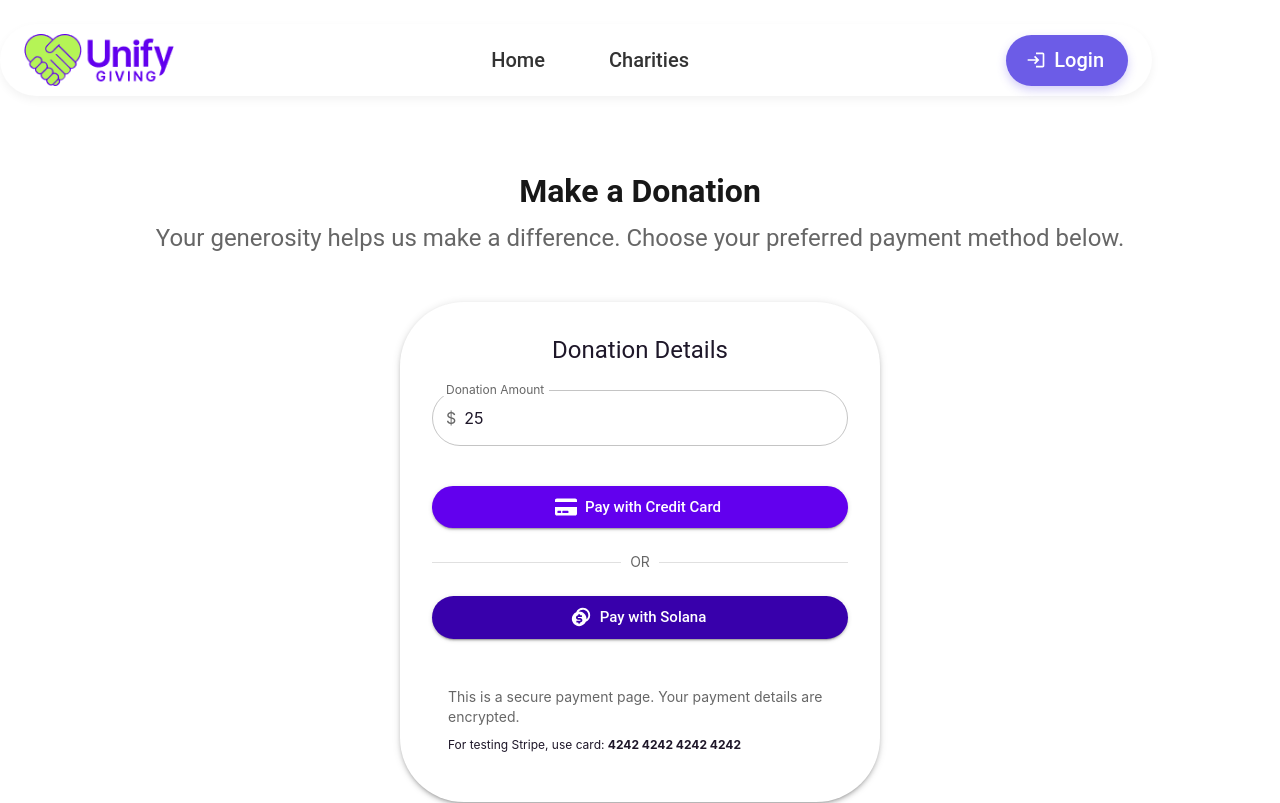
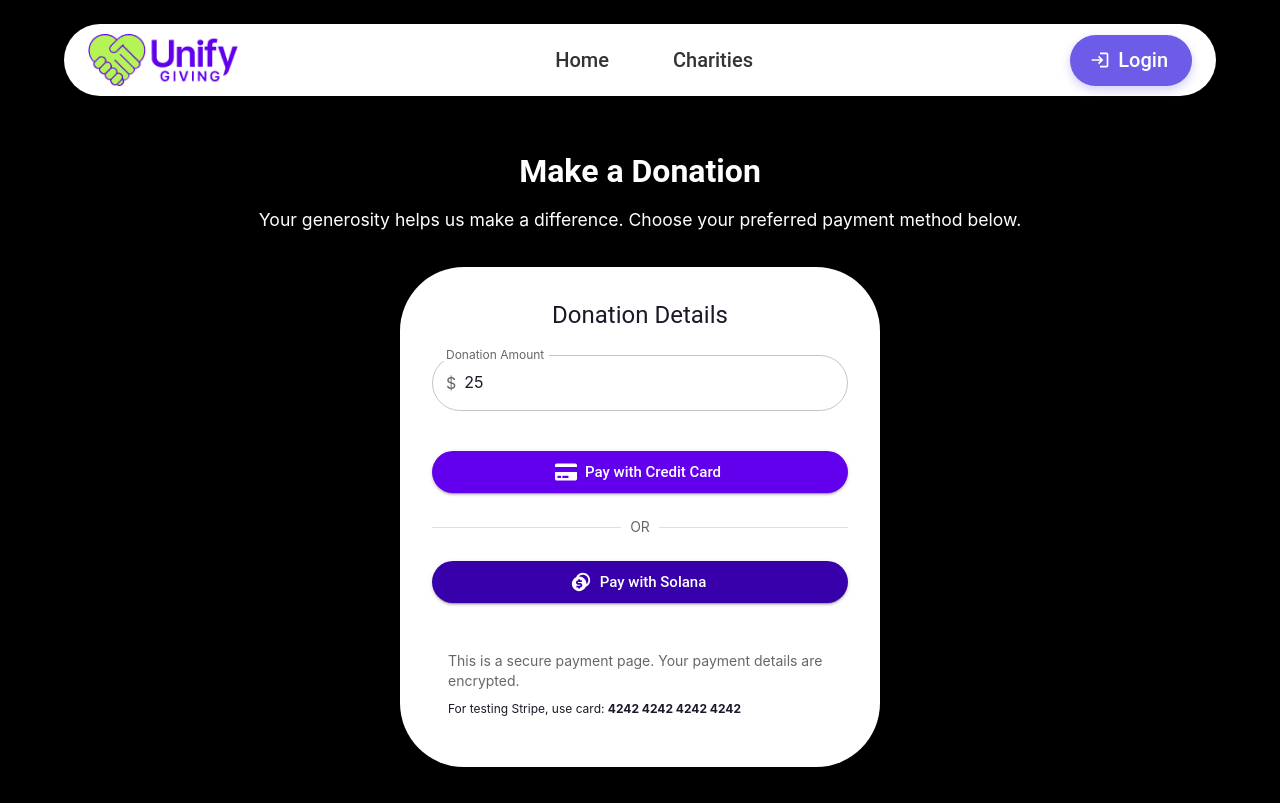
Before and after one commit to whereissam/solana-hackathon-Mar25, a Next.js app in the folder frontend/: page /donate in a window 1280 px wide. Shown: the top 803 px of the page. Built offline with nearby package versions, Linux system fonts and the light colour scheme.

Commit message:
fix: donate page layout issue

```diff
--- a/frontend/src/app/donate/page.tsx
+++ b/frontend/src/app/donate/page.tsx
@@ -1,4 +1,3 @@
-// src/app/donate/page.tsx
 "use client";
 
 import React from "react";
@@ -9,21 +8,69 @@ import PaymentComponent from "@/components/payment/PaymentComponent";
 
 export default function DonatePage() {
   return (
-    <>
+    <Box
+      sx={{
+        width: "100%",
+        minHeight: "100vh",
+        backgroundColor: "#000",
+        display: "flex",
+        flexDirection: "column",
+        alignItems: "center",
+      }}
+    >
+      {/* Wrapper to center the AppBar */}
+      <Box
+        sx={{
+          width: "100%",
+          display: "flex",
+          flexDirection: "column",
+          alignItems: "center",
+        }}
+      >
         <AppBar />
-      <Container maxWidth="lg" sx={{ py: 4 }}>
-        <Typography variant="h2" align="center" gutterBottom>
+      </Box>
+
+      {/* Main content container */}
+      <Container
+        maxWidth="lg"
+        sx={{
+          color: "white",
+          px: { xs: 2, sm: 3 },
+          pb: 8,
+        }}
+      >
+        <Box sx={{ my: 4, textAlign: "center" }}>
+          <Typography
+            variant="h2"
+            component="h1"
+            sx={{
+              mb: 2,
+              fontWeight: "bold",
+            }}
+          >
             Make a Donation
           </Typography>
-        <Typography variant="h5" align="center" color="textSecondary" paragraph>
+          <Typography
+            variant="body1"
+            sx={{
+              maxWidth: "800px",
+              mx: "auto",
+              mb: 4,
+              fontSize: "1.1rem",
+              lineHeight: 1.6,
+            }}
+          >
             Your generosity helps us make a difference. Choose your preferred
             payment method below.
           </Typography>
-        <Box sx={{ mt: 6 }}>
+        </Box>
+
+        <Box sx={{ mt: 2, display: "flex", justifyContent: "center" }}>
           <PaymentComponent />
         </Box>
       </Container>
+
       <Footer />
-    </>
+    </Box>
   );
 }
```
Also changed, not shown: frontend/package.json (+8 -7 lines), 1 other file (tests, documents, lock files or other folders). Lines whose indentation alone changed are shown as unchanged.
